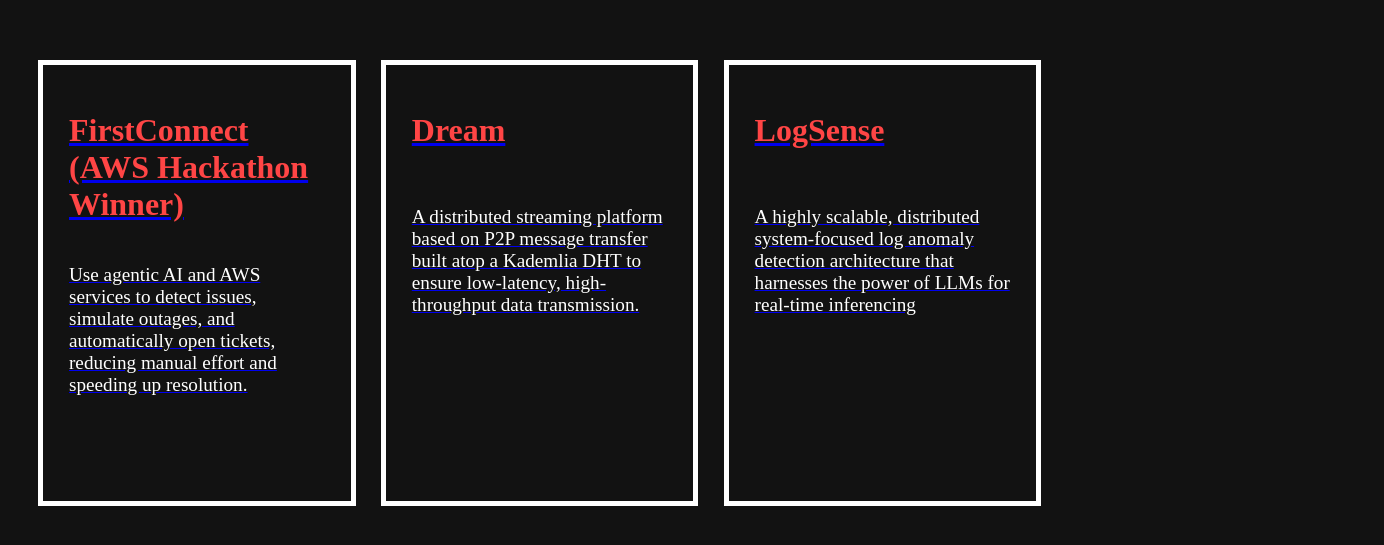
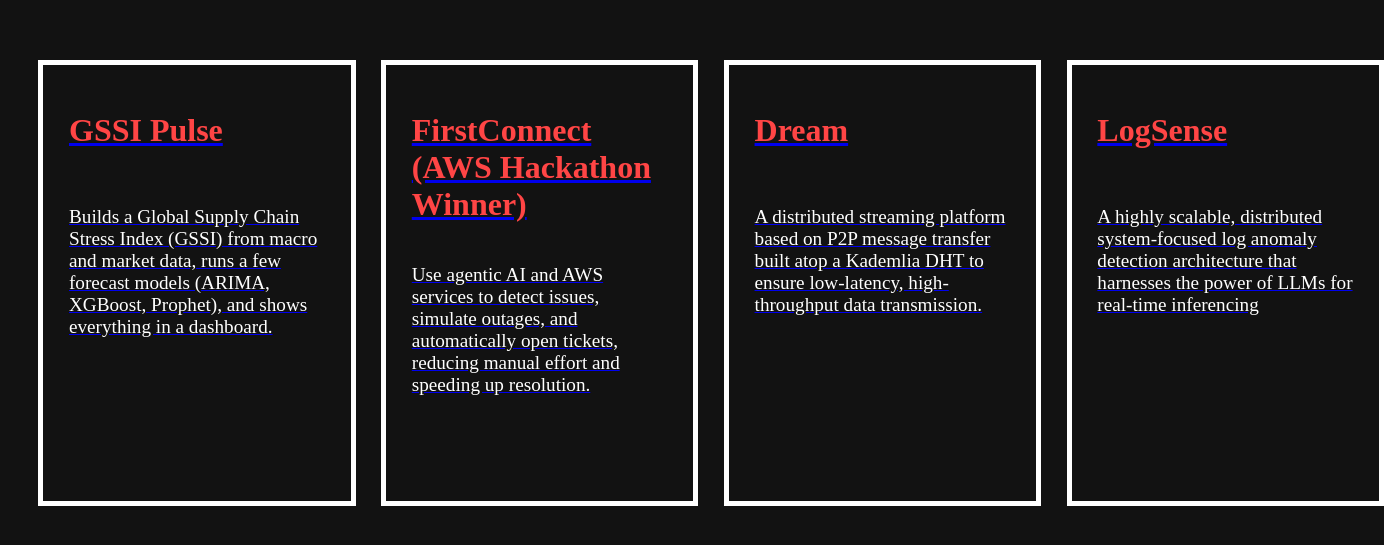
Before and after one commit to saigudisa6/website, a Next.js app: page /projects in a window 1280 px wide. Shown: the part 117-662 px from the top of the page, 1384 px wide, since content can reach past the window. Built offline with nearby package versions, Linux system fonts and the light colour scheme.

Commit message:
new insta

```diff
--- a/pages/components/CenterCard.tsx
+++ b/pages/components/CenterCard.tsx
@@ -6,7 +6,7 @@
 
 const CenterCard = () => {
 
-    return(
+    return (
         <div className={`${styles.cardContainer}`}>
             <div className={`${styles.card}`}>
                 <div className={`${styles.leftside}`}>
@@ -23,9 +23,9 @@
                         <Link className={`${styles.navlink} ${styles.promptRegular}`} href='/bio'>BIO</Link>
                     </div>
                     <div className={`${styles.icons}`}>
-                        <a  href="https://www.linkedin.com/in/venkatasai-gudisa/" target="_blank"><FaLinkedin /></a>
+                        <a href="https://www.linkedin.com/in/venkatasai-gudisa/" target="_blank"><FaLinkedin /></a>
                         <a href='https://github.com/saigudisa6' target='_blank'><FaGithubSquare /></a>
-                        <a href='https://www.instagram.com/sai_the_g/' target='_blank'><FaSquareInstagram /></a>
+                        <a href='https://www.instagram.com/saigudisa/' target='_blank'><FaSquareInstagram /></a>
                     </div>
                 </div>
                 <div className={`${styles.rightside}`}></div>
--- a/pages/projects.tsx
+++ b/pages/projects.tsx
@@ -3,7 +3,7 @@
 import styles from './projects.module.css';
 import Link from "next/link";
 
-export interface Project{
+export interface Project {
     name: string;
     description: string;
     href: Url;
@@ -11,6 +11,11 @@
 
 const Projects = () => {
     const projects: Project[] = [
+        {
+            name: "GSSI Pulse",
+            description: "Builds a Global Supply Chain Stress Index (GSSI) from macro and market data, runs a few forecast models (ARIMA, XGBoost, Prophet), and shows everything in a dashboard.",
+            href: "https://github.com/cool-chemix/gssi-pulse"
+        },
         {
             name: "FirstConnect (AWS Hackathon Winner)",
             description: "Use agentic AI and AWS services to detect issues, simulate outages, and automatically open tickets, reducing manual effort and speeding up resolution.",
@@ -24,17 +29,17 @@
         },
 
         {
-            name:'LogSense',
+            name: 'LogSense',
             description: 'A highly scalable, distributed system-focused log anomaly detection architecture that harnesses the power of LLMs for real-time inferencing',
             href: 'https://github.com/kamui-fin/log-sense'
         },
 
     ];
 
-    return(
+    return (
         <div className={styles.projectsContainer}>
             {projects.map((project: Project) => (
-                <Link href={project.href} target='_blank'><ProjectCard name={project.name} description={project.description} href={project.href}/></Link>
+                <Link href={project.href} target='_blank'><ProjectCard name={project.name} description={project.description} href={project.href} /></Link>
             ))}
         </div>
 
```
